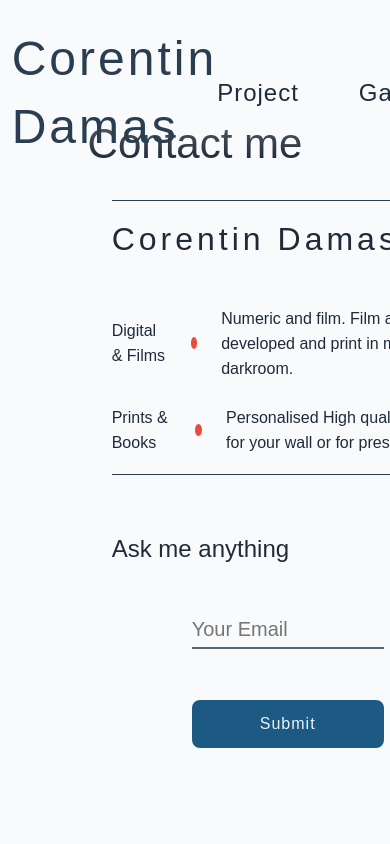
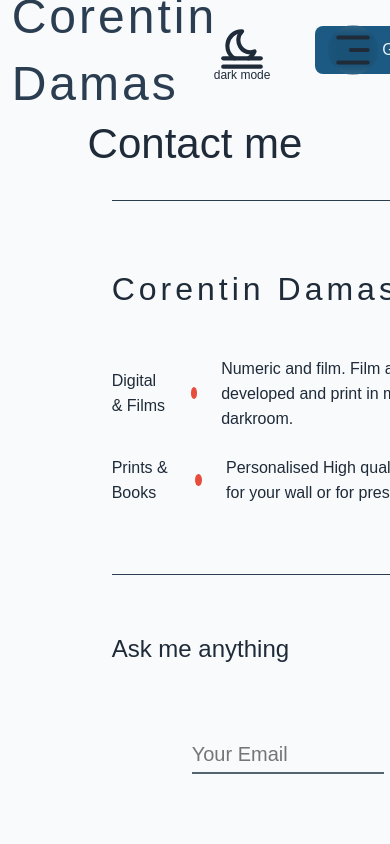
Before and after one commit to Corentin-Damas/corentin_photo_website, a Next.js app: page /contact in a window 390 px wide. Shown: the top 844 px of the page. Built offline with nearby package versions, Linux system fonts and the light colour scheme; a web font is replaced by a local one.

Commit message:
tablet size menuing

```diff
--- a/components/Hero.module.css
+++ b/components/Hero.module.css
@@ -4,11 +4,15 @@
   max-width: var(--maxWidth);
   padding-inline: var(--padding-inLine);
   margin: auto;
-  padding-top: var(--spacing-LM);
+  padding-top: var(--spacing-L);
   height: calc(
     var(--window-height) -
       (var(--padding-vertical) + var(--line-height-Title_01))
   );
+
+  @media only screen and (max-width: 120em) {
+    padding-top: var(--spacing-LM);
+  }
 }
 
 .presentation__containeur {
@@ -16,9 +20,22 @@
   justify-content: center;
   align-items: flex-start;
   flex-direction: column;
+
+  @media only screen and (max-width: 125em) {
+    padding-left: 7vw;
+  }
+  @media only screen and (max-width: 90em) {
+    padding-left: 3vw;
+  }
+  @media only screen and (max-width: 75em) {
+    padding-left: 0vw;
+  }
+
+
 }
 .presentation__main {
   margin-bottom: var(--spacing-XS);
+
 }
 
 .presentation__sub {
--- a/components/Navbar.module.css
+++ b/components/Navbar.module.css
@@ -19,7 +19,7 @@
   display: flex;
   justify-content: center;
   align-items: center;
-  z-index: 999;
+  z-index: 500;
   left: 0;
   top: 0rem;
   transition: all 0.3s;
@@ -29,6 +29,20 @@
     var(--bg-nav-transparency-start) 10%,
     var(--bg-nav-transparency-end) 100%
   );
+  @media only screen and (max-width: 65em) {
+    display: none;
+  }
+}
+
+.nav__items {
+  opacity: 100;
+  display: flex;
+  justify-content: space-between;
+  letter-spacing: 1px;
+  align-items: center;
+  height: 100%;
+  width: 100%;
+  max-width: var(--maxWidth);
 }
 
 .nav_init {
@@ -62,24 +76,16 @@
   backdrop-filter: blur(5px);
 }
 
-.nav__items {
-  opacity: 100;
-  display: flex;
-  justify-content: space-between;
-  letter-spacing: 1px;
-  align-items: center;
-  height: 100%;
-  width: 100%;
-  max-width: var(--maxWidth);
-}
-
-.links {
+.links_fullSize {
   font-family: var(--font-geologica-Cursive-Regular);
   font-size: var(--font-size-subTitle_02);
 
   display: flex;
   align-items: center;
   gap: var(--spacing-LM);
+  @media only screen and (max-width: 65em) {
+    display: none;
+  }
 }
 
 .link {
--- a/components/Navbar.tsx
+++ b/components/Navbar.tsx
@@ -3,11 +3,16 @@ import Link from "next/link";
 import React, { useEffect, useState } from "react";
 import styles from "../components/Navbar.module.css";
 import ThemeSwitch from "./ThemeSwitch";
+import { GrFormClose } from "react-icons/gr";
+import { CgMenuRightAlt } from "react-icons/cg";
+import NavbarSmallScreen from "./NavbarSmallScreen";
 
 function Navbar({ linkMyName }: { linkMyName: string }) {
   const possibeState = { fixed: "fixed", unFixed: "", init: "init" };
   const [navState, setNavState] = useState(possibeState.init);
   const [lastScroll, setLastScoll] = useState<number>(0);
+
+
 
   const scrollBehaviour = () => {
     const currentScroll = window.scrollY;
@@ -37,6 +42,7 @@ function Navbar({ linkMyName }: { linkMyName: string }) {
     linkMyName = "";
   }
   return (
+    <>
       <nav
         className={`${styles.nav} ${
           navState == possibeState.fixed
@@ -54,7 +60,7 @@ function Navbar({ linkMyName }: { linkMyName: string }) {
           >
             Corentin Damas
           </Link>
-        <ul className={styles.links}>
+          <ul className={styles.links_fullSize}>
             <Link className={styles.link} tabIndex={2} href="/gallery">
               Project
             </Link>
@@ -81,6 +87,8 @@ function Navbar({ linkMyName }: { linkMyName: string }) {
           </div>
         </div>
       </nav>
+      <NavbarSmallScreen linkMyName={linkMyName} />
+    </>
   );
 }
 
--- /dev/null
+++ b/components/NavbarSmallScreen.module.css
@@ -0,0 +1,137 @@
+.nav_SmallScreen {
+  position: fixed;
+  left: 0;
+  top: 0;
+  display: grid;
+  grid-template-columns: repeat(3, 1fr);
+  grid-template-rows: 1fr;
+  align-items: center;
+  justify-items: center;
+  width: 100%;
+  height: 100%;
+  transition: all 0.3s;
+
+  @media only screen and (min-width: 65em) {
+    display: none;
+  }
+  z-index: 900;
+}
+
+.left_sSize {
+  grid-column: 1/3;
+  background-color: transparent;
+  width: 100%;
+  height: 100%;
+  z-index: 1009;
+  position: relative;
+}
+.right_sSize {
+  grid-column: 3/4;
+  background-color: var(--bg-transparency-smallScreen);
+  z-index: 900;
+  width: 100%;
+  height: 100%;
+  backdrop-filter: blur(5px) brightness(0.5);
+}
+
+.icone_SmallScreen_menu,
+.icone_SmallScreen_close {
+  position: fixed;
+  right: 3vw;
+  top: 2.5rem;
+  color: var(--font-color-main);
+  width: 5rem;
+  height: 5rem;
+  z-index: 910;
+  transition: all 0.3s;
+  border-radius: 50%;
+  background-color: rgba(255, 255, 255, 0.007);
+  backdrop-filter: blur(5px) brightness(0.9);
+
+  @media only screen and (min-width: 65em) {
+    display: none;
+  }
+}
+
+.icone_SmallScreen_close:active {
+  transform: scale(1.1);
+}
+
+.icone_SmallScreen_menu:active {
+  transform: scale(1.1);
+}
+
+.icone_SmallScreen_close {
+  border: 2px solid var(--font-color-main);
+}
+
+.links_smallSize {
+  @media only screen and (max-width: 65em) {
+    font-family: var(--font-geologica-Cursive-Regular);
+    font-size: var(--font-size-subTitle_02);
+
+    display: flex;
+    align-items: center;
+    gap: var(--spacing-LM);
+
+    flex-direction: column;
+    height: 100vh;
+    width: 100%;
+    /* background-color: black; */
+    justify-content: center;
+  }
+}
+
+.translateOut {
+  transform: translateX(100%);
+}
+
+.smallScreenTop {
+  position: absolute;
+  top: 0;
+  left: 0;
+  z-index: 900;
+
+  width: 100vw;
+  height: 10rem;
+  padding-inline: var(--padding-inLine);
+  display: flex;
+  justify-content: space-around;
+  align-items: center;
+}
+.actions {
+  display: flex;
+  justify-content: center;
+  align-items: center;
+  gap: var(--spacing-M);
+}
+.myNameLink {
+    font-family: var(--font-Lateef-Regular);
+    font-size: var(--font-size-Title_01);
+    line-height: var(--line-height-Title_01);
+    letter-spacing: 3px;
+    color: var(--font-color-body_02);
+    transition: all 0.2s;
+  }
+
+  .theme_container {
+    width: 5rem;
+    position: relative;
+    display: flex;
+    justify-content: center;
+    align-items: center;
+    flex-direction: column;
+    transition: all 0.2s;
+  }
+  .theme_txt {
+  position: absolute;
+  width: max-content;
+  text-align: center;
+  bottom: 0;
+  left: 50%;
+  user-select: none;
+  transform: translate(-50%, 50%);
+  opacity: 100;
+  transition: all 0.2s;
+  font-size: var(--font-size-bodyText_03);
+}
--- /dev/null
+++ b/components/NavbarSmallScreen.tsx
@@ -0,0 +1,80 @@
+"use client";
+import Link from "next/link";
+import React, { useState } from "react";
+import styles from "../components/NavbarSmallScreen.module.css";
+import ThemeSwitch from "./ThemeSwitch";
+import { GrFormClose } from "react-icons/gr";
+import { CgMenuRightAlt } from "react-icons/cg";
+
+function NavbarSmallScreen({ linkMyName }: { linkMyName: string }) {
+  const [menuOpen, setMenuOpen] = useState<boolean>(true);
+
+  const toggleMenu = () => {
+    setMenuOpen(!menuOpen);
+  };
+
+  return (
+    <>
+      <div className={styles.smallScreenTop}>
+        <Link
+          tabIndex={1}
+          href={`/${linkMyName}`}
+          className={styles.myNameLink}
+        >
+          Corentin Damas
+        </Link>
+        <div className={styles.actions}>
+          <div className={styles.theme_container}>
+            <ThemeSwitch />
+            <p className={`${styles.theme_txt} light_mode_only`}>dark mode</p>
+            <p className={`${styles.theme_txt} dark_mode_only`}>light mode</p>
+          </div>
+
+          <Link href="/gallery">
+            <button className="btn" tabIndex={6}>
+              Gallery
+            </button>
+          </Link>
+        </div>
+      </div>
+      {!menuOpen ? (
+        <GrFormClose
+          className={styles.icone_SmallScreen_close}
+          onClick={toggleMenu}
+        />
+      ) : (
+        <CgMenuRightAlt
+          className={styles.icone_SmallScreen_menu}
+          onClick={toggleMenu}
+        />
+      )}
+      <div
+        className={`${styles.nav_SmallScreen} ${
+          menuOpen ? styles.translateOut : styles.translateIn
+        }`}
+      >
+        <div className={styles.left_sSize} onClick={toggleMenu}></div>
+        <div className={styles.right_sSize}>
+          <ul className={styles.links_smallSize} onBlur={toggleMenu}>
+            <Link className={styles.link} tabIndex={2} href="/gallery">
+              Project
+            </Link>
+            <Link className={styles.link} tabIndex={3} href="/gallery">
+              Gallery
+            </Link>
+            <Link className={styles.link} tabIndex={4} href="/about">
+              About
+            </Link>
+            <Link href="/contact">
+              <button className="btn" tabIndex={6}>
+                Contact me
+              </button>
+            </Link>
+            {/* <Link href="/your_print">Your Print</Link> */}
+          </ul>
+        </div>
+      </div>
+    </>
+  );
+}
+export default NavbarSmallScreen;
--- a/components/main_section/section_01.module.css
+++ b/components/main_section/section_01.module.css
@@ -11,7 +11,7 @@
   max-width: var(--maxWidth);
   margin: auto;
   gap: var(--spacing-S);
-  margin-bottom: var(--spacing-L);
+
   transform: translateY(-10vh);
 }
 
--- a/components/main_section/section_cta.module.css
+++ b/components/main_section/section_cta.module.css
@@ -1,7 +1,7 @@
 .sectionCta__Grid {
   position: relative;
   height: 100vh;
-  max-height: 550px;
+  max-height: 750px;
   display: grid;
   grid-template-columns: 10rem 3fr var(--spacing-S) 1fr;
   grid-template-rows: repeat(2, 1fr);
--- a/src/app/(root)/(home)/layout.module.css
+++ b/src/app/(root)/(home)/layout.module.css
@@ -7,6 +7,10 @@
 .bgImg {
   object-fit: cover;
   height: var(--window-height);
+
+  @media only screen and (min-aspect-ratio: 2/1.2) {
+    object-position: 50% 10%;
+  }
 }
 .bglight {
   object-position: 50% 20%;
--- a/src/app/globals.css
+++ b/src/app/globals.css
@@ -47,6 +47,7 @@
   --bg-txt-transparency: hsla(210, 40%, 98%, 0.98);
   --gallery-title-transparency: hsla(204, 64%, 18%, 0.75);
   --active-link-transparency: hsla(204, 64%, 18%, 0.3);
+  --bg-transparency-smallScreen: hsla(204, 64%, 18%, 0.75);
 
   --bg-nav-transparency-start: hsla(210, 40%, 98%, 0.9);
   --bg-nav-transparency-end: hsla(210, 40%, 98%, 0);
@@ -85,7 +86,7 @@
   /* Spacing */
   --padding-inLine: 3vw;
   --padding-vertical: 3vh;
-  --maxWidth: 1440px;
+  --maxWidth: 1900px;
   --window-height: 100vh;
 
   --spacing-XS: 0.8rem;
@@ -158,6 +159,13 @@ html.light .dark_mode_only {
 
 html {
   font-size: 62.5%;
+
+  @media only screen and (min-width: 90em) {
+    font-size: 80%;
+  }
+  @media only screen and (min-width: 90em) {
+    font-size: 80%;
+  }
 }
 
 img,
@@ -313,13 +321,36 @@ p.detail_02 {
   background-color: var(--prim-300);
 }
 
-.opaticity{
+.opaticity {
   opacity: 0;
   transform: translateY(100%);
 }
 
-.unLoaded{
+.unLoaded {
   opacity: 0;
   transition: all 0.4s;
+}
 
+/*
+
+
+3000 px 187.5em
+@media only screen and (min-width: 187.5em) {
 }
+
+2000 px 125em
+@media only screen and (max-width: 125em) {
+}
+1920 px 120em
+@media only screen and (max-width: 120em) {
+}
+1440 px 90em
+@media only screen and (max-width: 90em) {
+}
+1200 px 75em
+@media only screen and (max-width: 75em) {
+}
+1040 px 65em
+@media only screen and (max-width: 65em) {
+}
+*/
```
Also changed, not shown: components/main_section/section_02.module.css (+11 -1 lines). Lines whose indentation alone changed are shown as unchanged.
